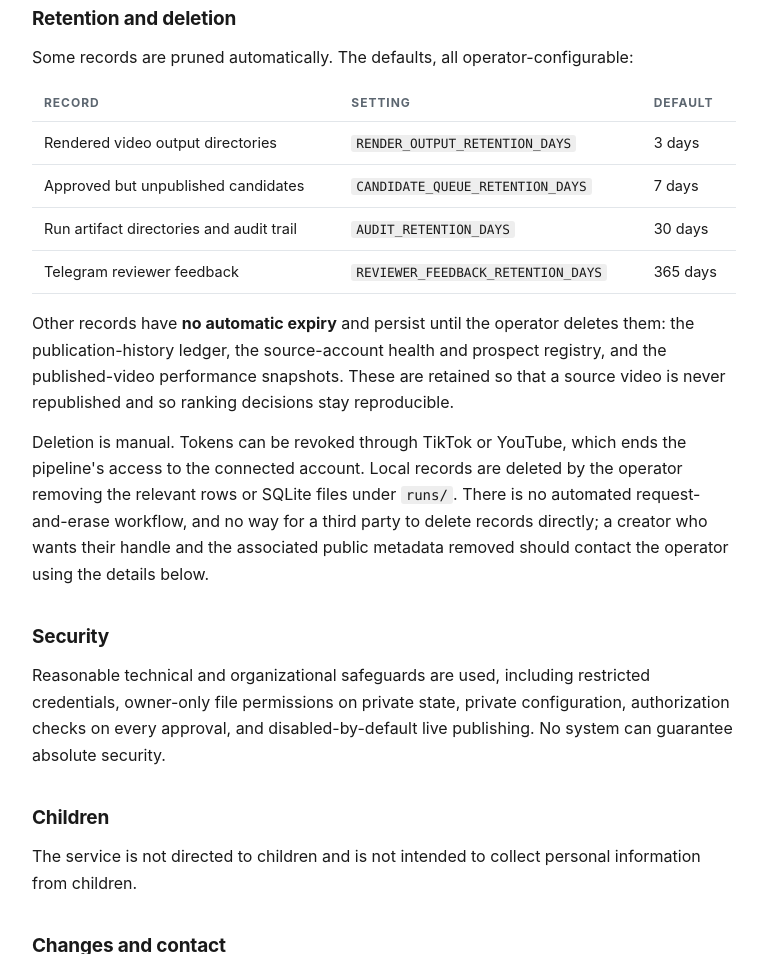
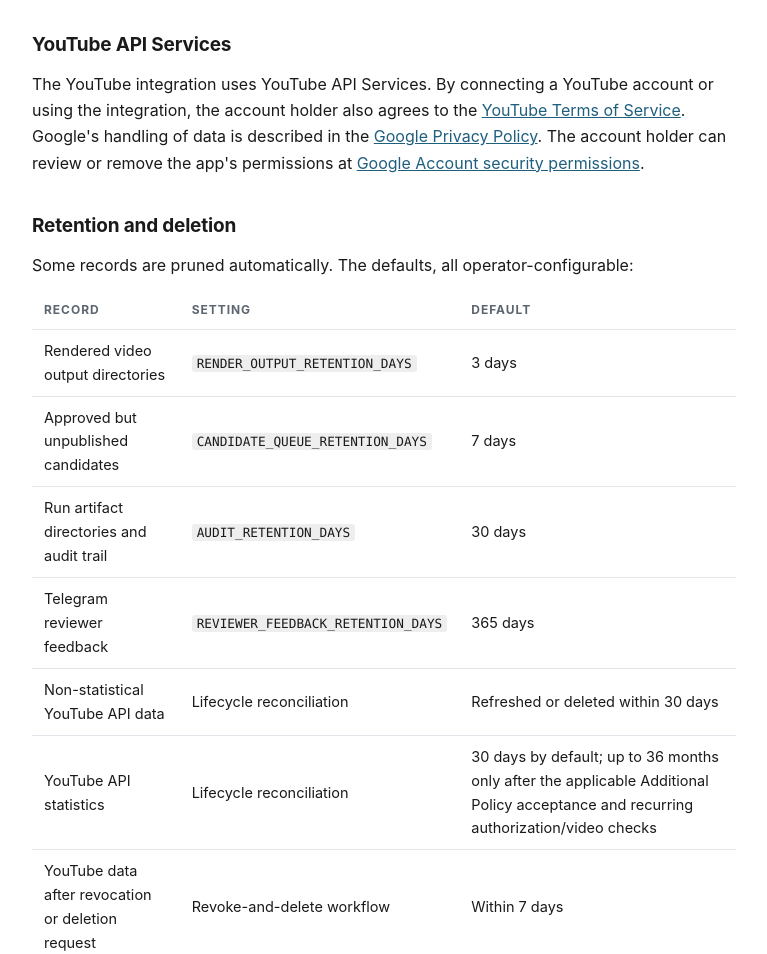
Before and after one commit to roy-elia/alcaraz-attack-policies, a plain HTML site: page privacy.html in a window 1280 px wide. Shown: the part 1846-2800 px from the top of the page, without its empty margins (256-1023 px from the left). Drawn offline with Linux system fonts and the light colour scheme.

Commit message:
Publish current data retention and account controls

```diff
--- a/privacy.html
+++ b/privacy.html
@@ -6,7 +6,7 @@
 </head><body><main>
 <header>
   <h1>Alcaraz Attack Pipeline Privacy Policy</h1>
-  <p class="eff">Effective date: July 29, 2026</p>
+  <p class="eff">Effective date: September 11, 2026</p>
 </header>
 <nav><a href="index.html">← Policies</a><a href="terms.html">Terms of Service</a></nav>
 <p>Alcaraz Attack Pipeline is a private content-management and publishing tool run by a
@@ -18,8 +18,10 @@ reads.</p>
 <p><strong>Connected account.</strong> The basic TikTok or YouTube profile information and
 account identifier returned by the platform, OAuth access and refresh tokens, the videos
 and captions selected for publishing, and publishing results.</p>
-<p>The service requests only the permissions needed for account connection and content
-posting. It does not sell personal information or use connected account data for targeted
+<p>The service requests permissions for account connection, content posting, channel
+identity checks, and read-only analytics for posts it owns. Optional playlist filing is
+disabled by default and requests a separate permission only when the operator enables it.
+It does not sell personal information or use connected account data for targeted
 advertising.</p>
 <p><strong>Third-party creators.</strong> The pipeline reads publicly listed videos from
 source accounts the operator has named. It records the creator's public account handle, the
@@ -65,6 +67,15 @@ tokens, and publishing credentials never leave the operator's machine.</p>
 <p>Encrypted backups of this state can be created with AES-256-GCM; the encryption key is
 held by the operator.</p>
 
+<h2>YouTube API Services</h2>
+<p>The YouTube integration uses YouTube API Services. By connecting a YouTube account or
+using the integration, the account holder also agrees to the
+<a href="https://www.youtube.com/t/terms">YouTube Terms of Service</a>. Google's handling
+of data is described in the <a href="https://policies.google.com/privacy">Google Privacy
+Policy</a>. The account holder can review or remove the app's permissions at
+<a href="https://security.google.com/settings/security/permissions">Google Account
+security permissions</a>.</p>
+
 <h2>Retention and deletion</h2>
 <p>Some records are pruned automatically. The defaults, all operator-configurable:</p>
 <div class="tablewrap"><table>
@@ -74,17 +85,21 @@ held by the operator.</p>
 <tr><td>Approved but unpublished candidates</td><td><code>CANDIDATE_QUEUE_RETENTION_DAYS</code></td><td>7 days</td></tr>
 <tr><td>Run artifact directories and audit trail</td><td><code>AUDIT_RETENTION_DAYS</code></td><td>30 days</td></tr>
 <tr><td>Telegram reviewer feedback</td><td><code>REVIEWER_FEEDBACK_RETENTION_DAYS</code></td><td>365 days</td></tr>
+<tr><td>Non-statistical YouTube API data</td><td>Lifecycle reconciliation</td><td>Refreshed or deleted within 30 days</td></tr>
+<tr><td>YouTube API statistics</td><td>Lifecycle reconciliation</td><td>30 days by default; up to 36 months only after the applicable Additional Policy acceptance and recurring authorization/video checks</td></tr>
+<tr><td>YouTube data after revocation or deletion request</td><td>Revoke-and-delete workflow</td><td>Within 7 days</td></tr>
 </tbody></table></div>
-<p>Other records have <strong>no automatic expiry</strong> and persist until the operator
-deletes them: the publication-history ledger, the source-account health and prospect
-registry, and the published-video performance snapshots. These are retained so that a
-source video is never republished and so ranking decisions stay reproducible.</p>
-<p>Deletion is manual. Tokens can be revoked through TikTok or YouTube, which ends the
-pipeline's access to the connected account. Local records are deleted by the operator
-removing the relevant rows or SQLite files under <code>runs/</code>. There is no automated
-request-and-erase workflow, and no way for a third party to delete records directly; a
-creator who wants their handle and the associated public metadata removed should contact
-the operator using the details below.</p>
+<p>Raw API-provided counts may be stored for the permitted period. Ratios, scores,
+rankings, experiment winners, and other independently calculated YouTube metrics are
+disabled until Google accepts the applicable Analytics and Reporting Additional Policy.
+When enabled, they are labelled as independently calculated and not supplied by YouTube.</p>
+<p>The account holder can revoke Google access through the security-permissions link
+above. The operator also has a documented revoke-and-delete workflow that revokes the
+token, removes the local YouTube OAuth record, and deletes locally stored YouTube API
+performance and experiment data. Requests sent through the contact method below are
+completed within seven days. Non-API source and publication provenance may be retained
+where needed to prevent an unauthorized or duplicate publication; it is not used to
+reconstruct deleted YouTube account data.</p>
 
 <h2>Security</h2>
 <p>Reasonable technical and organizational safeguards are used, including restricted
```
Also changed, not shown: index.html (+2 -2 lines), terms.html (+11 -1 lines).
